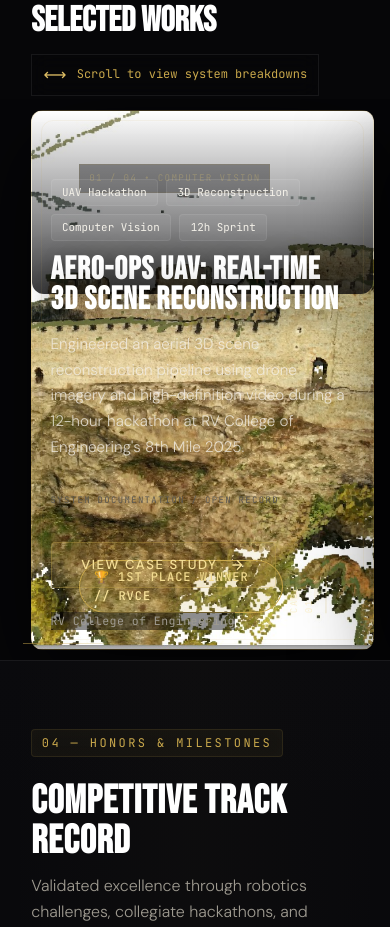
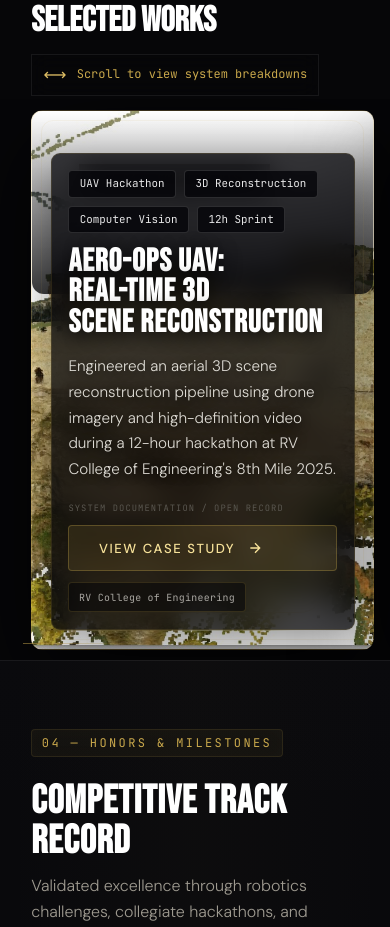
Before and after one commit to Knightwolfisme/daniel-portfolio, a plain HTML site: page index.html in a window 390 px wide. Shown: the part 8422-9349 px from the top of the page. Drawn offline with nearby package versions, Linux system fonts and the light colour scheme; animation ran at ten frames a second.

Commit message:
Refine project card readability and spacing

```diff
--- a/interaction-fixes.css
+++ b/interaction-fixes.css
@@ -2,16 +2,15 @@
    INTERACTION FIXES — PROJECTS / MODAL / CUSTOM CURSOR
    ========================================================= */
 
-/* Keep real project photography on the card itself. The previous pass
-   placed the photo on the glass overlay, which made the procedural layers
-   and contrast treatment fight with the source image. */
+/* ---------------------------------------------------------
+   PROJECT IMAGES
+   --------------------------------------------------------- */
 .project-card {
   background-image: var(--proj-img, none);
   background-size: cover;
   background-repeat: no-repeat;
 }
 
-/* Deliberate focal points for the supplied project photography. */
 .project-card[data-project-id="aero-ops"] {
   background-position: center 52%;
 }
@@ -24,27 +23,129 @@
   background-position: center center;
 }
 
-/* The glass layer is contrast only; it no longer owns the image. */
+/* Stronger overall contrast. Photography remains visible, but typography
+   gets a controlled dark field instead of fighting the image. */
 .project-card-glass {
   background:
     linear-gradient(
       to top,
-      rgba(6, 6, 8, 0.96) 0%,
-      rgba(8, 8, 12, 0.62) 46%,
-      rgba(6, 6, 8, 0.18) 100%
+      rgba(5, 5, 8, 0.97) 0%,
+      rgba(6, 6, 9, 0.84) 48%,
+      rgba(6, 6, 9, 0.42) 100%
     );
   opacity: 1;
 }
 
-/* Real photography is the primary visual. Disable the procedural fallback
-   on cards that already have an image so patterns cannot obscure it. */
+/* Real photography is primary; procedural patterns are only fallbacks. */
 .project-card[data-project-id="aero-ops"] .project-cyber-backdrop,
 .project-card[data-project-id="isro-iroc"] .project-cyber-backdrop,
 .project-card[data-project-id="micromouse"] .project-cyber-backdrop {
   opacity: 0;
 }
 
-/* The dossier remains scrollable, but its browser scrollbar is invisible. */
+/* ---------------------------------------------------------
+   PROJECT CARD INFORMATION HIERARCHY
+   --------------------------------------------------------- */
+
+/* The extra giant number and vertical CASE spine duplicate information
+   already carried by the compact HUD label. Remove both sources of clutter. */
+.project-card .proj-num,
+.project-card .project-top-row::after {
+  display: none !important;
+  content: none !important;
+}
+
+/* Compact HUD record: one useful identifier, not another visual layer. */
+.project-card-glass::after {
+  left: 1.65rem;
+  top: 1.65rem;
+  color: rgba(247, 226, 154, 0.7);
+  background: rgba(5, 5, 8, 0.72);
+  border-color: rgba(201, 168, 76, 0.24);
+  backdrop-filter: blur(10px);
+}
+
+/* Put all descriptive copy on a single dark, glass-backed panel. */
+.project-content {
+  left: 1.65rem;
+  right: 1.65rem;
+  bottom: 1.65rem;
+  padding: 1.35rem 1.45rem 1.25rem;
+  border: 1px solid rgba(201, 168, 76, 0.14);
+  border-radius: 9px;
+  background: rgba(5, 5, 8, 0.76);
+  backdrop-filter: blur(14px);
+  -webkit-backdrop-filter: blur(14px);
+  box-shadow: 0 16px 45px rgba(0, 0, 0, 0.42);
+}
+
+.project-title {
+  color: #fff;
+  text-shadow: 0 3px 18px rgba(0, 0, 0, 0.8);
+}
+
+.project-desc {
+  color: rgba(247, 245, 239, 0.88);
+  text-shadow: 0 2px 10px rgba(0, 0, 0, 0.7);
+  margin-bottom: 1.15rem;
+}
+
+.proj-tags .tag {
+  background: rgba(5, 5, 8, 0.78);
+  border-color: rgba(255, 255, 255, 0.14);
+  color: rgba(255, 255, 255, 0.9);
+}
+
+/* The record, CTA and venue now have fixed roles in one clean row.
+   This prevents the pseudo-element, button and metadata pill from colliding. */
+.project-actions {
+  display: grid;
+  grid-template-columns: minmax(0, 1fr) auto minmax(0, 1fr);
+  align-items: center;
+  gap: 1rem;
+  width: 100%;
+}
+
+.project-card .project-actions::before {
+  content: 'SYSTEM DOCUMENTATION  /  OPEN RECORD';
+  display: block;
+  min-width: 0;
+  margin: 0;
+  font-family: var(--font-mono);
+  font-size: 0.55rem;
+  line-height: 1.4;
+  letter-spacing: 0.12em;
+  color: var(--text-faint);
+  white-space: nowrap;
+  overflow: hidden;
+  text-overflow: ellipsis;
+}
+
+.project-card .project-actions .btn {
+  justify-self: center;
+  white-space: nowrap;
+}
+
+.project-card .project-meta-pill {
+  justify-self: end;
+  min-width: 0;
+  max-width: 100%;
+  overflow: hidden;
+  text-overflow: ellipsis;
+  white-space: nowrap;
+  padding: 0.38rem 0.6rem;
+  border: 1px solid rgba(201, 168, 76, 0.18);
+  background: rgba(5, 5, 8, 0.55);
+  border-radius: 4px;
+  color: rgba(247, 245, 239, 0.66);
+  font-family: var(--font-mono);
+  font-size: 0.62rem;
+  letter-spacing: 0.03em;
+}
+
+/* ---------------------------------------------------------
+   MODAL SCROLLBAR
+   --------------------------------------------------------- */
 .modal-scroll-area {
   scrollbar-width: none;
   -ms-overflow-style: none;
@@ -56,15 +157,15 @@
   display: none;
 }
 
-/* Use the custom cursor instead of the native Windows pointer on desktop. */
+/* ---------------------------------------------------------
+   CUSTOM CURSOR
+   --------------------------------------------------------- */
 html,
 body,
 body * {
   cursor: none !important;
 }
 
-/* The centre dot is intentional: it anchors the ring while the ring is the
-   only element that expands over interactive targets. */
 .cursor-dot {
   display: block !important;
   width: 5px;
@@ -94,7 +195,6 @@ body * {
   box-shadow: 0 0 28px rgba(201, 168, 76, 0.24);
 }
 
-/* Touch devices still use their native pointer/touch affordances. */
 @media (hover: none), (pointer: coarse) {
   html,
   body,
@@ -112,4 +212,33 @@ body * {
   .project-card {
     background-position: center center;
   }
+
+  .project-card-glass::after {
+    left: 1.15rem;
+    top: 1.15rem;
+    max-width: 70%;
+    line-height: 1.4;
+  }
+
+  .project-content {
+    left: 1.15rem;
+    right: 1.15rem;
+    bottom: 1.15rem;
+    padding: 1.05rem;
+  }
+
+  .project-actions {
+    grid-template-columns: 1fr;
+    gap: 0.7rem;
+  }
+
+  .project-card .project-actions::before,
+  .project-card .project-actions .btn,
+  .project-card .project-meta-pill {
+    justify-self: start;
+  }
+
+  .project-card .project-actions .btn {
+    justify-self: stretch;
+  }
 }
```
